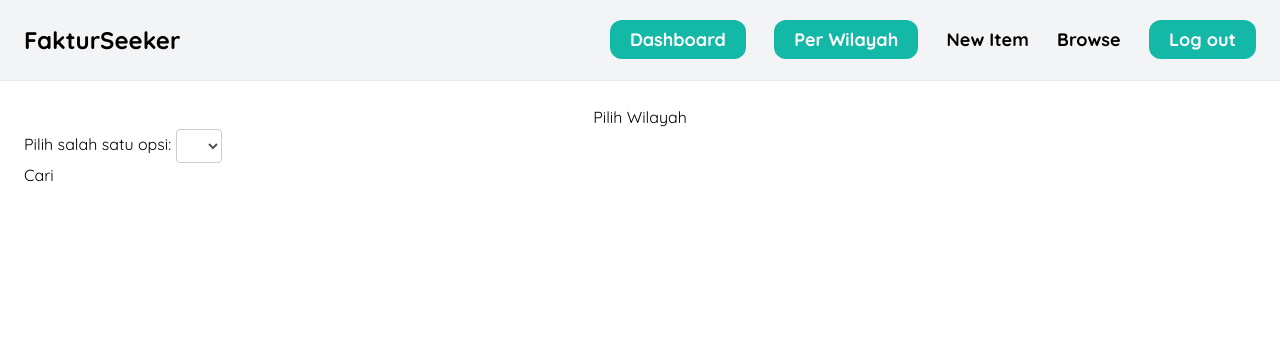
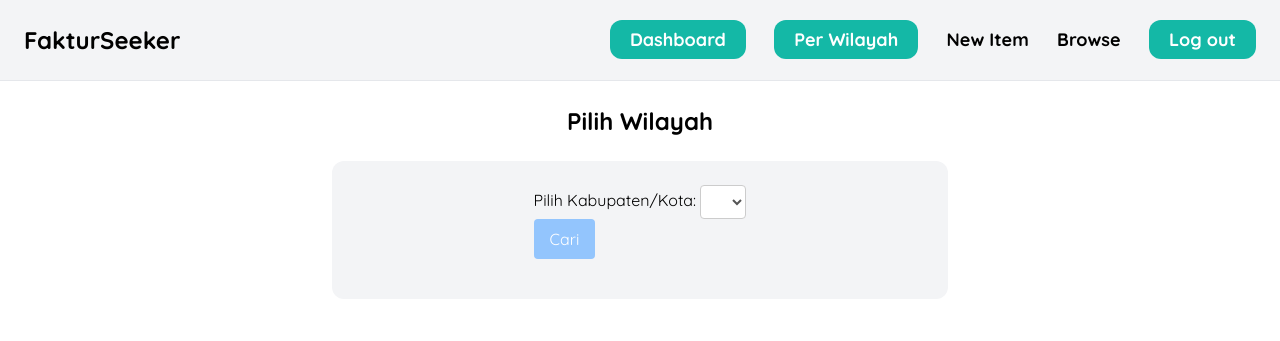
Before and after one commit to almacres10/fakturooo, a Django app: page /faktur/cari_per_wilayah/ in a window 1280 px wide. Shown: the top 341 px of the page. Run offline with Django 4.2, Linux system fonts and the light colour scheme; the visitor is signed in with stand-in values (Sample User, id 1); lists and menus that the app fills with data are empty; some libraries are stand-ins or nearby versions.

Commit message:
update decorators

```diff
--- a/core/templates/core/index.html
+++ b/core/templates/core/index.html
@@ -11,7 +11,7 @@
         <input name="query" class="min-w-full py-4 px-6 border rounded-xl" type="text" value="{{  query }}"
         placeholder="Input yang ingin anda cari..">
 
-    <button class="flex items-center justify-center mt-2 py-4 px-8 text-lg bg-teal-800 text-white rounded-xl hover:bg-teal-500 mx-auto">Search</button>
+    <button class="flex mt-2 py-4 px-8 text-lg bg-teal-800 text-white rounded-xl hover:bg-teal-500 mx-auto">Search</button>
     </form>
 </div>
 
--- a/faktur/forms.py
+++ b/faktur/forms.py
@@ -11,7 +11,7 @@ class PilihWilayah(forms.Form):
     wilayah_field = forms.ChoiceField(
         choices=OPTIONS,
         widget=forms.Select(attrs={'class': 'custom-select'}),
-        label='Pilih salah satu opsi'
+        label='Pilih Kabupaten/Kota'
     )
 
 # Ambil nilai KECAMATAN dari database dan hilangkan awalan 'KAB.' dan 'KOTA'
--- a/faktur/templates/faktur/per_wilayah.html
+++ b/faktur/templates/faktur/per_wilayah.html
@@ -1,14 +1,17 @@
-<!-- faktur/per_wilayah.html -->
+{% extends 'core/base.html' %}
 
-{% extends 'core/base.html' %} {% block title %}Faktur{% endblock %}
+{% block title %}Faktur{% endblock %}
+
 {% block content %}
+  <!-- Bagian untuk menampilkan formulir pencarian -->
+  <h2 class="text-2xl font-bold mb-4">Pilih Wilayah</h2>
+  <div class='w-1/2 my-6 mx-auto p-6 bg-gray-100 rounded-xl flex justify-center'>
 
-<!-- Bagian untuk menampilkan formulir pencarian -->
-  <h2>Pilih Wilayah</h2>
-  <form method="get" action="{% url 'faktur:get_wilayah' %}">
+  <form method="get" action="{% url 'faktur:get_wilayah' %}" class="mb-4 justify-center">
     {% csrf_token %}
-    {{ form.as_p }}
-    <button type="submit">Cari</button>
+    {{ form.as_p|safe }}
+    <button type="submit" class="bg-blue-300 hover:bg-blue-900 text-white py-2 px-4 rounded">Cari</button>
   </form>
 
+  <div>
 {% endblock %}
--- a/faktur/views.py
+++ b/faktur/views.py
@@ -93,7 +93,6 @@ def items(request):
         "page_obj": page_obj
     })
 
-@login_required(login_url='core:login')
 def itemsFaktur(request, id_pembeli):
     rekap_faktur = get_object_or_404(RekapFaktur000, id_pembeli=id_pembeli)
     nama_pembeli = rekap_faktur.nama_pembeli
@@ -111,7 +110,6 @@ def itemsFaktur(request, id_pembeli):
 
     return render(request, 'faktur/detail.html', context)
 
-@login_required(login_url='core:login')
 def get_data_pembeli_list(nama_pembeli):
     faktur_entries = Faktur2022.objects.filter(NAMA_PEMBELI=nama_pembeli)
 
```
Also changed, not shown: faktur/templates/faktur/cari_per_wilayah.html (+10 -8 lines).
